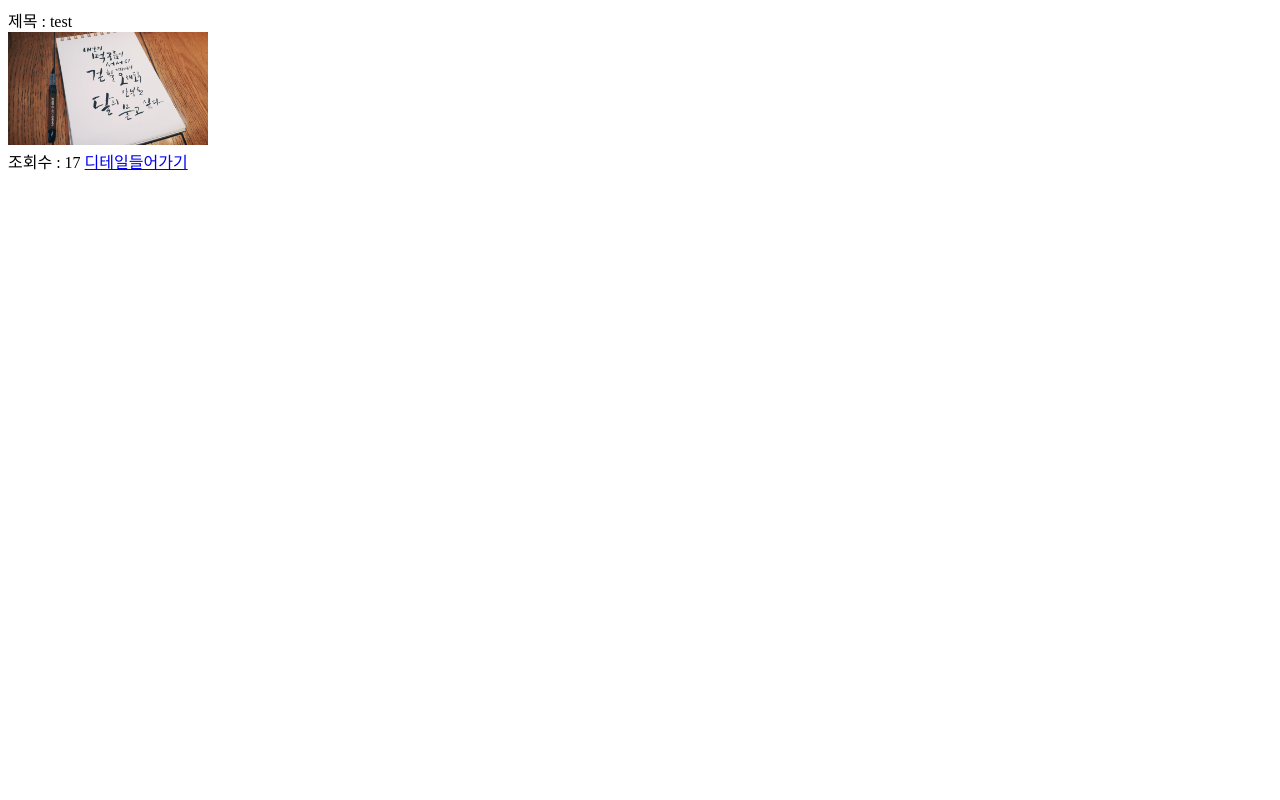
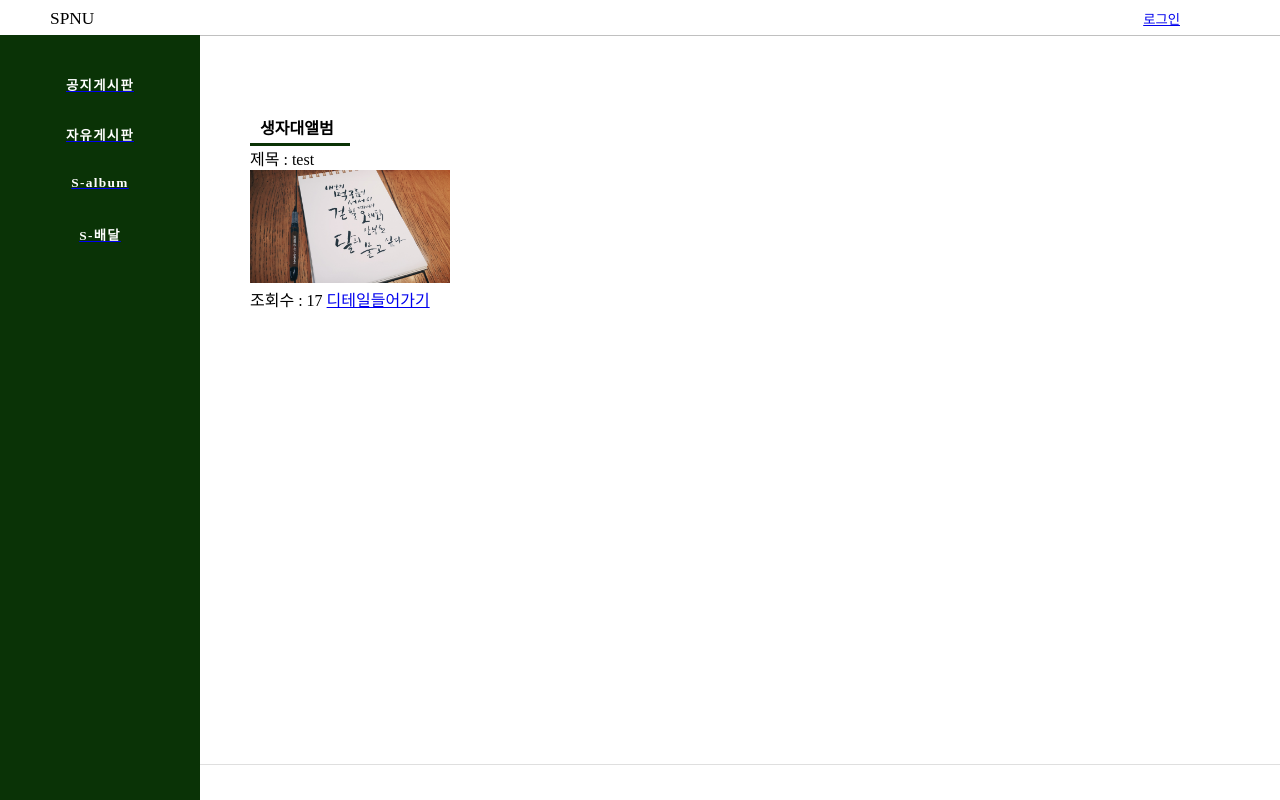
Before and after one commit to Tedhoon/TPNU, a Django app: page /image/ in a window 1280 px wide. Run offline with Django 3.2, Linux system fonts and the light colour scheme; data comes from the database, SQL or seed files in the repository; both versions use the stored data as it was after the commit; some libraries are stand-ins or nearby versions.

Commit message:
base design apply

```diff
--- a/imageboard/forms.py
+++ b/imageboard/forms.py
@@ -17,4 +17,5 @@ class ImageForm(forms.ModelForm):
                 'title': forms.TextInput(
                     attrs={'class': 'form-control', 'style': 'width: 70%', 'placeholder': '제목을 입력하세요.'}
                 ),
-            }
+
+        }
--- a/imageboard/templates/image.html
+++ b/imageboard/templates/image.html
@@ -1,12 +1,7 @@
-<!DOCTYPE html>
-<html lang="en">
-<head>
-    <meta charset="UTF-8">
-    <meta name="viewport" content="width=device-width, initial-scale=1.0">
-    <meta http-equiv="X-UA-Compatible" content="ie=edge">
-    <title>Document</title>
-</head>
-<body>
+{% extends 'base.html' %}
+{% block contents %}
+<div class="PageName">생자대앨범</div>
+
         {# 글 작성 버튼 #}
 
         {%if user.is_authenticated %}
@@ -32,5 +27,4 @@
         {% endfor %}
 
 
-</body>
-</html>
+{% endblock contents %}
--- a/imageboard/templates/image_post.html
+++ b/imageboard/templates/image_post.html
@@ -15,6 +15,7 @@
 
         {% csrf_token %}
 
+
         <input type="submit" value="글쓰기">
     </form>
 
--- /dev/null
+++ b/main/static/css/test1.css
@@ -0,0 +1,145 @@
+body {
+    background-color : white;
+    margin : 0;
+}
+header {
+    width : 100%;
+    height : 35px;
+    background-color : white;
+    border-bottom: 1px rgb(192, 192, 192) solid;
+}
+.Logo {
+    width : 150px;
+    height : 35px;
+    margin : 0 auto;
+    float : left;
+    margin-left : 50px;
+    padding-top : 9px;
+    position : fixed;
+    z-index: 2;
+    font-size : 13pt;
+}
+.UserMail {
+    width : 200px;
+    height : 100%;
+    margin : 0 auto;
+    float  :right;
+    margin-right : 100px;
+    text-align: right;
+    padding-top : 9px;
+    font-size: 10pt;
+}
+/* nav가 위에 있는 레이어 */
+nav {
+    width : 200px;
+    height : 100%;
+    background-color : rgb(10, 51, 6);
+    position : fixed;
+    top : 0px;
+    left : 0px;
+    text-align: center;
+    z-index: 1;
+
+}
+.nav-head {
+    width : 100%;
+    height : 35px;
+    background-color : white;
+    top : 0;
+    left : 0;
+}
+.nav-content {
+    width : 100%;
+    height : 100%;
+    top : 35px;
+    left : 0;
+    padding-top : 30px;
+}
+.nav-icon {
+    width : 90%;
+    height : 40px;
+    text-align : center;
+    margin : 10px auto;
+    color : white;
+    font-size : 10pt;
+    font-weight: 600;
+    letter-spacing: 1pt;
+}
+/* content가 아래있는 레이어 */
+.content {
+    width : 80%;
+    height : 100%;
+    position : fixed;
+    top : 35px;
+    margin-right : 100px;
+    margin-left : 200px;
+    margin-top : 40px;
+    margin-bottom : 40px;
+    padding-left : 50px;
+    padding-bottom : 50px;
+
+}
+.PageName {
+    width : 90px;
+    margin-top : 0;
+    height : 28px;
+    border-bottom : 3px solid rgb(10, 51, 6);
+    padding-left : 10px;
+    font-size : 12pt;
+    font-weight: 800;
+}
+.PageContent {
+    width : 100%;
+    margin-top : 40px;
+    height : 355px;
+    padding-right : 100px;
+}
+footer {
+    width : 100%;
+    height : 35px;
+    border-top : 1px solid rgb(223, 223, 223);
+    position : fixed;
+    bottom : 0px;
+    margin-left : 200px;
+}
+
+/* phone */
+@media (max-width : 320px) {
+    body {
+        width : 100%;
+        height : 530px;
+        border : 1px dotted black;
+    }
+    header {
+        width : 100%;
+        height : 10%;
+        border : 1px solid red;
+    }
+    nav {
+        width : 100%;
+        height : 20%;
+        border : 1px solid blue;
+    }
+    .content {
+        width : 100%;
+        height : 40%;
+        border : 1px solid green;
+    }
+    footer {
+        width : 100%;
+        height : 10%;
+        border : 1px solid rgb(222, 247, 222);
+    }
+}
+/* tablets */
+
+@media (max-width : 991px) {
+
+}
+
+@media (max-width : 767px) {
+
+}
+@media (max-width : 769px) {
+
+}
--- /dev/null
+++ b/main/templates/base.html
@@ -0,0 +1,46 @@
+<!DOCTYPE html>
+<html lang="en">
+<head>
+    <meta charset="UTF-8">
+    <meta name="viewport" content="width=device-width, initial-scale=1.0">
+    <meta http-equiv="X-UA-Compatible" content="ie=edge">
+    <title>SPNU : 부산대 생명자원과학대학 커뮤니티</title>
+    {% load staticfiles %}
+    <link rel="stylesheet" href="{% static 'css/test1.css' %}">
+
+</head>
+<body>
+    <header>
+        <div class="Logo">SPNU</div>
+
+    {% if user.is_authenticated %}
+        <div class="UserMail">{{user.email}}</div>
+        <a class="UserMail" href="{% url 'logout' %}">로그아웃</a>
+    {%else%}
+        <a class="UserMail" href="{% url 'login' %}">로그인</a>
+    {%endif%}
+
+    </header>
+    <nav>
+        <div class="nav-head"></div>
+        <div class="nav-content">
+            <a href="{% url 'notice' %}"><div class="nav-icon">공지게시판</div></a>
+            <a href="{% url 'free' %}"><div class="nav-icon">자유게시판</div></a>
+            <a href="{% url 'image' %}"><div class="nav-icon">S-album</div></a>
+            <a href="{% url 'delivery' %}"><div class="nav-icon">S-배달</div></a>
+        </div>
+    </nav>
+    <div class="content">
+
+        <div class="PageContent">
+
+            {% block contents %}
+            <!-- 내용 Input -->
+            {% endblock %}
+
+        </div>
+    </div>
+    <footer></footer>
+
+</body>
+</html>
```
Also changed, not shown: STATIC/css/test1.css (added, +145 -0 lines), board/templates/free.html (+10 -12 lines), board/templates/notice.html (+9 -11 lines), delivery/templates/delivery.html (+9 -4 lines), main/templates/index.html (+5 -39 lines), db.sqlite3, 1 other file.
